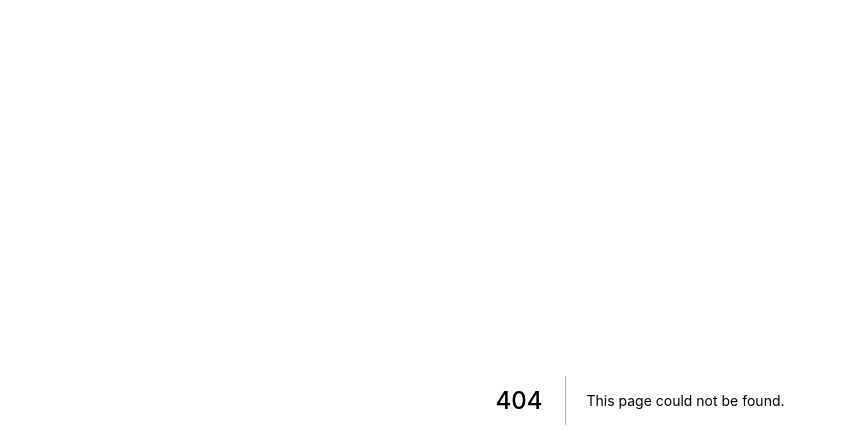
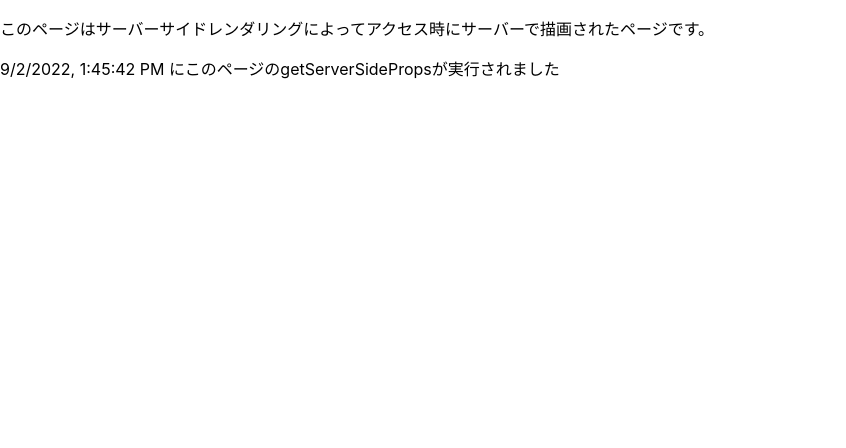
Before and after one commit to kazunoriboy/next-practice, a Next.js app: page /ssr in a window 1280 px wide. Before the commit this address had no page. Shown: the top 448 px of the page, without its empty margins (0-846 px from the left). Built offline with nearby package versions, Linux system fonts and the light colour scheme.

Commit message:
getServerSidePropsを使ってSSRを実装
アクセスがあるたびにサーバー側でレンダリングを行う

```diff
--- /dev/null
+++ b/pages/ssr.tsx
@@ -0,0 +1,39 @@
+import { GetServerSideProps, NextPage } from 'next'
+import Head from 'next/head'
+
+type SSRProps = {
+  message: string
+}
+
+const SSR: NextPage<SSRProps> = (props) => {
+  const { message } = props
+
+  return (
+    <div>
+      <Head>
+        <title>Create Next App</title>
+        <link rel="icon" href="/favicon.ico" />
+      </Head>
+      <main>
+        <p>このページはサーバーサイドレンダリングによってアクセス時にサーバーで描画されたページです。</p>
+        <p>{message}</p>
+      </main>
+    </div>
+  )
+}
+
+export const getServerSideProps: GetServerSideProps<SSRProps> = async (context) => {
+  console.log(context);
+
+  const timestamp = new Date().toLocaleString()
+  const message = `${timestamp} にこのページのgetServerSidePropsが実行されました`
+  console.log(message)
+
+  return {
+    props: {
+      message,
+    }
+  }
+}
+
+export default SSR
```
